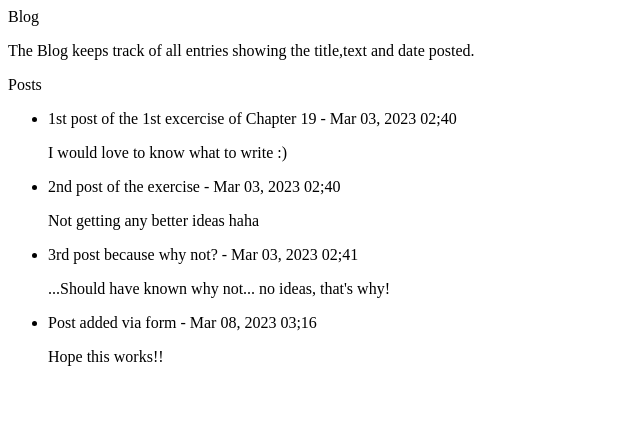
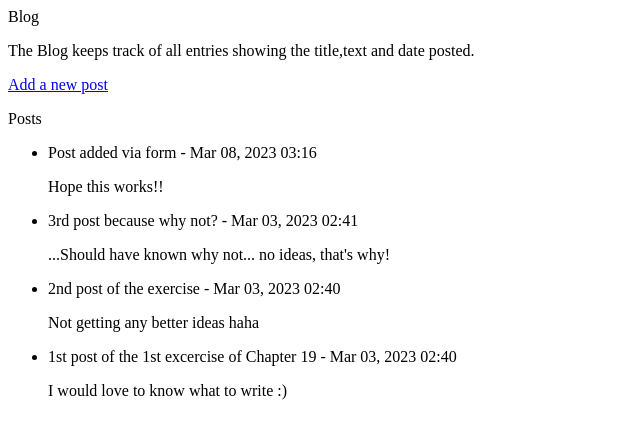
Before and after one commit to DanFariasM/python_crash_course_exercises, a Django app: page / in a window 1280 px wide. Shown: the top 439 px of the page, without its empty margins (0-640 px from the left). Run offline with Django 4.2, Linux system fonts and the light colour scheme; data comes from the database, SQL or seed files in the repository; both versions use the stored data as it was after the commit.

Commit message:
Implemented form to add new posts.

```diff
--- a/chapter_19_exercises/ex_19_1_blog/blogs/templates/blogs/index.html
+++ b/chapter_19_exercises/ex_19_1_blog/blogs/templates/blogs/index.html
@@ -2,13 +2,15 @@
 
 <p>The Blog keeps track of all entries showing the title,text and date
  posted.</p>
+
+ <a href="{% url 'blogs:new_post' %}">Add a new post</a>
 
  <p>Posts</p>
 
  <ul>
     {% for post in posts %}
         <li>
-            <p>{{ post.title }} - {{ post.date_added|date:"M d, Y H;i" }}</p>
+            <p>{{ post.title }} - {{ post.date_added|date:"M d, Y H:i" }}</p>
             <p>{{ post.text|linebreaks }} </p>
         </li>
     {% empty %}
--- a/chapter_19_exercises/ex_19_1_blog/blogs/urls.py
+++ b/chapter_19_exercises/ex_19_1_blog/blogs/urls.py
@@ -8,4 +8,6 @@ app_name = "blogs"
 urlpatterns = [
     # Main page
     path("", views.index, name="index"),
+    # Page for adding a new post
+    path("new_post/", views.new_post, name="new_post"),
 ]
--- a/chapter_19_exercises/ex_19_1_blog/blogs/views.py
+++ b/chapter_19_exercises/ex_19_1_blog/blogs/views.py
@@ -1,9 +1,26 @@
-from django.shortcuts import render
+from django.shortcuts import render, redirect
 
 from .models import BlogPost
+from .forms import NewBlogPostForm
 
 def index(request):
     """The main page for the Blog. Includes posts and dates."""
-    posts = BlogPost.objects.all()
+    posts = BlogPost.objects.order_by("-date_added")
     context = {"posts": posts}
     return render(request, "blogs/index.html", context)
+
+def new_post(request):
+    """Add a new post."""
+    if request.method != "POST":
+        # No data submitted. Create a blank form.
+        form = NewBlogPostForm()
+    else:
+        # POST data is submitted. Process data.
+        form = NewBlogPostForm(data=request.POST)
+        if form.is_valid():
+            form.save()
+            return redirect("blogs:index")
+
+    # Display a blank or invalid form.
+    context = {"form": form}
+    return render(request, "blogs/new_post.html", context)
```
Also changed, not shown: chapter_19_exercises/ex_19_1_blog/blogs/forms.py (added, +10 -0 lines), chapter_19_exercises/ex_19_1_blog/blogs/templates/blogs/new_post.html (added, +9 -0 lines), chapter_19_exercises/ex_19_1_blog/db.sqlite3.
